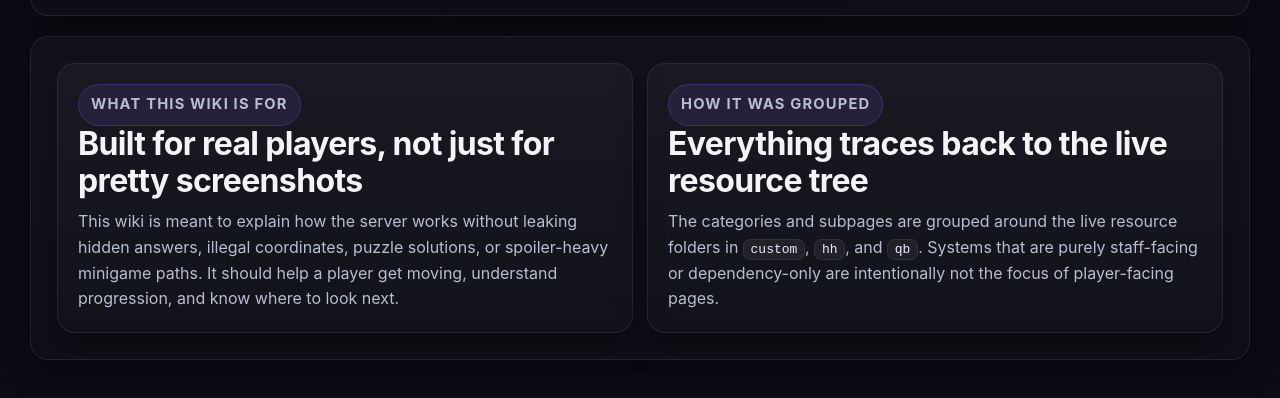
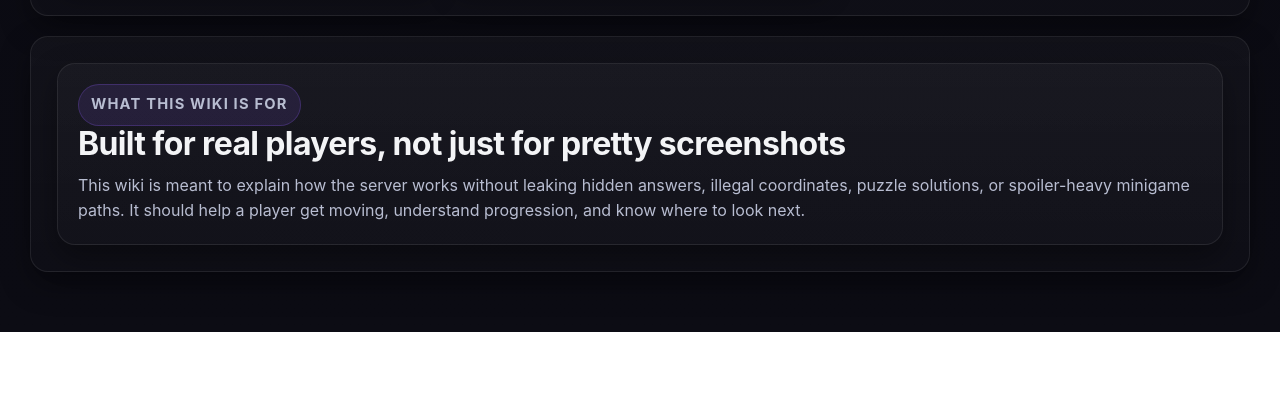
Before and after one commit to stevenshello/hallowedhills-wiki, a plain HTML site: page Main_Page/index.html in a window 1280 px wide. Shown: the part 2058-2456 px from the top of the page. After the commit the page ends 2390 px from the top, so only its background shows below. Drawn offline with Linux system fonts and the light colour scheme.

Commit message:
Remove extra homepage info panel

```diff
--- a/Main_Page/index.html
+++ b/Main_Page/index.html
@@ -119,16 +119,11 @@
       </div>
     </section>
 
-    <section class="section-block split-layout">
+    <section class="section-block">
       <article class="info-panel">
         <p class="eyebrow">What this wiki is for</p>
         <h2>Built for real players, not just for pretty screenshots</h2>
         <p>This wiki is meant to explain how the server works without leaking hidden answers, illegal coordinates, puzzle solutions, or spoiler-heavy minigame paths. It should help a player get moving, understand progression, and know where to look next.</p>
-      </article>
-      <article class="info-panel">
-        <p class="eyebrow">How it was grouped</p>
-        <h2>Everything traces back to the live resource tree</h2>
-        <p>The categories and subpages are grouped around the live resource folders in <code>custom</code>, <code>hh</code>, and <code>qb</code>. Systems that are purely staff-facing or dependency-only are intentionally not the focus of player-facing pages.</p>
       </article>
     </section>
     </main>
```
